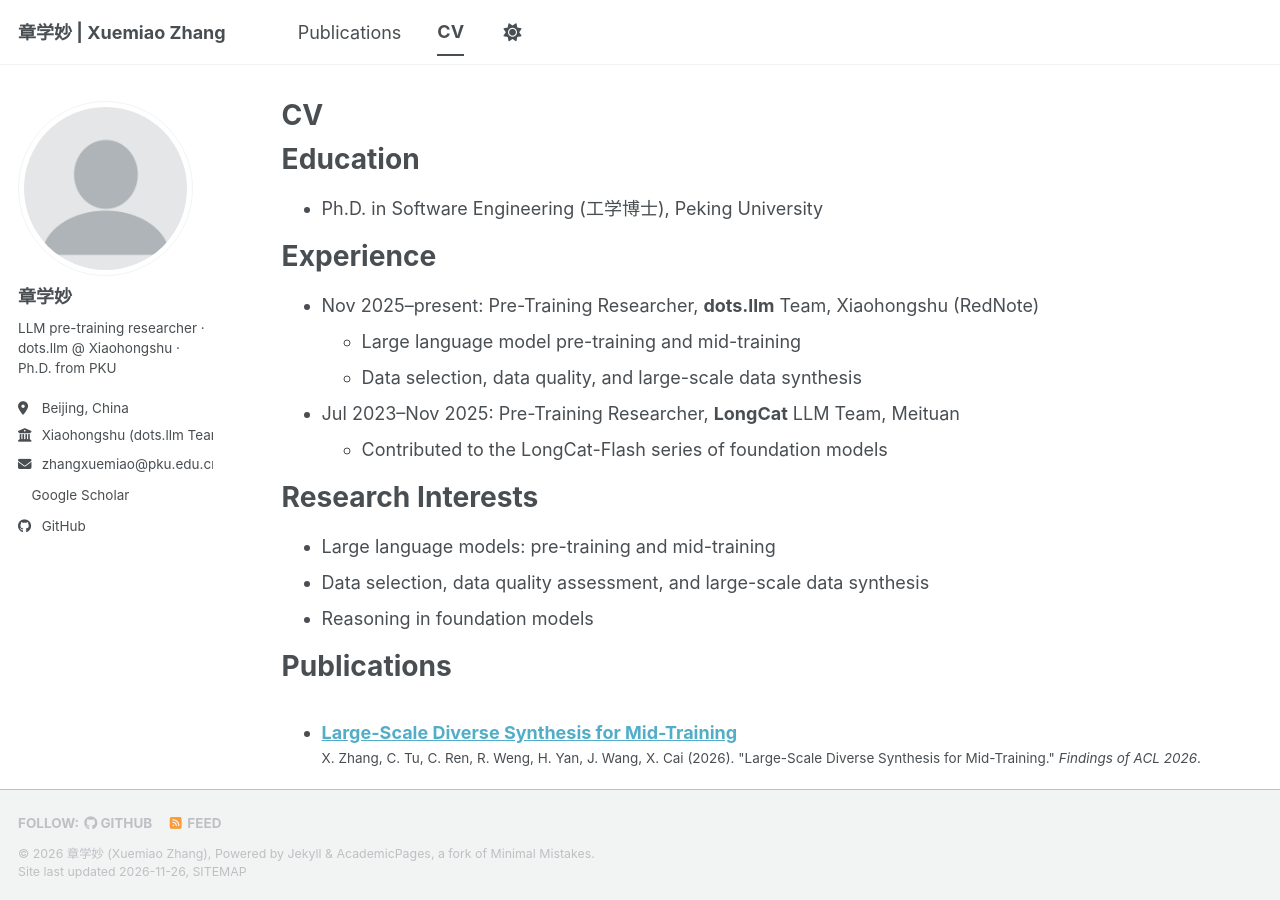
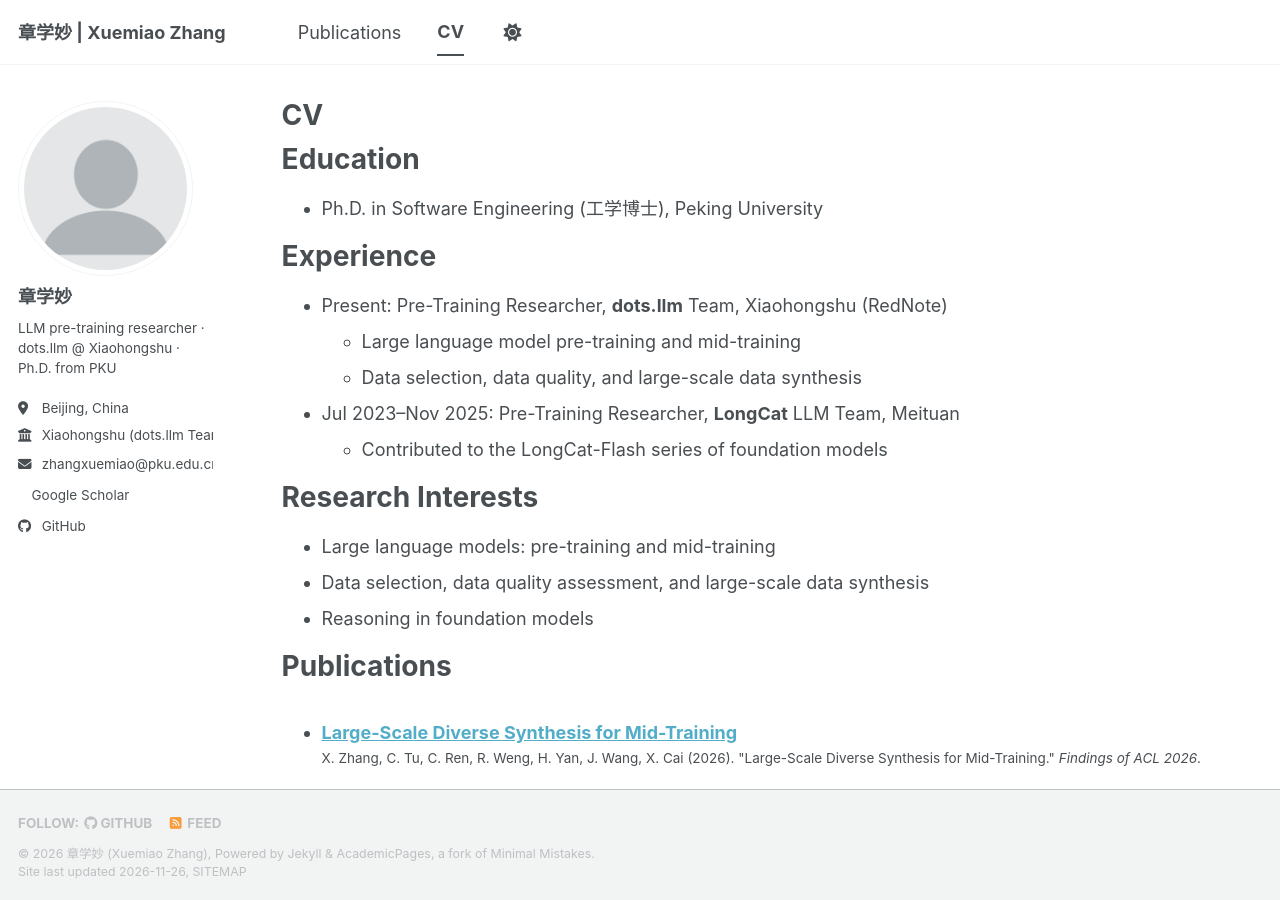
Before and after one commit to zhangxuemiao/zhangxuemiao.github.io, a Jekyll site: the page built from _pages/cv.md, in a window 1280 px wide and 900 px high. Built offline with Jekyll 4.4.1, drawn with Linux system fonts in a browser that asks for light colours; a style sheet for code colours, icons or effects is not loaded.

Commit message:
CV: show current RedNote role as "Present" without a start date
Co-Authored-By: Claude Opus 5 <noreply@anthropic.com>

```diff
--- a/_pages/cv.md
+++ b/_pages/cv.md
@@ -15,7 +15,7 @@ Education
 
 Experience
 ======
-* Nov 2025–present: Pre-Training Researcher, **dots.llm** Team, Xiaohongshu (RedNote)
+* Present: Pre-Training Researcher, **dots.llm** Team, Xiaohongshu (RedNote)
   * Large language model pre-training and mid-training
   * Data selection, data quality, and large-scale data synthesis
 
```
